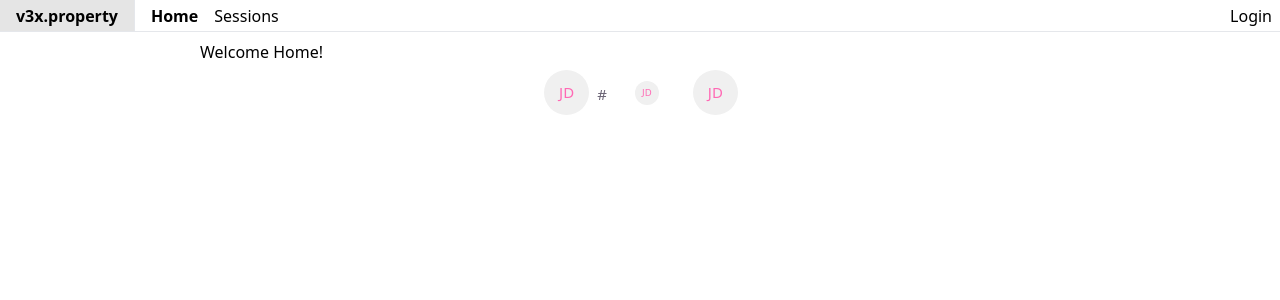
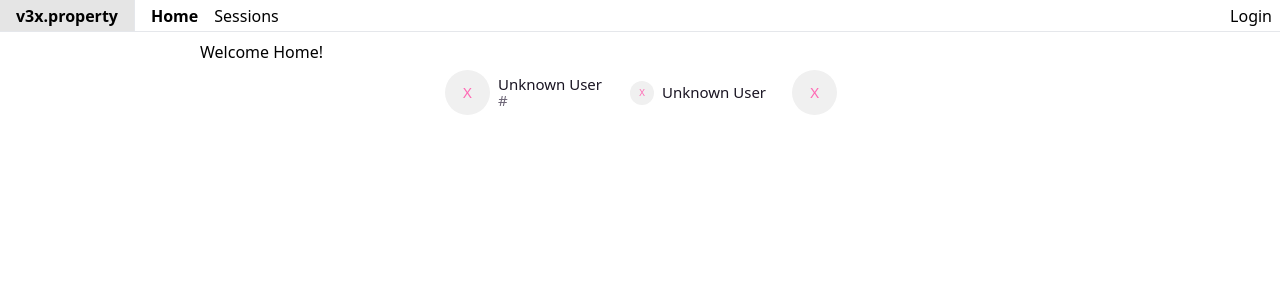
Before and after one commit to v3xlabs/v3x-property, a React (Vite) app in the folder web/: page / in a window 1280 px wide. Shown: the top 300 px of the page. Built offline with nearby package versions, Linux system fonts and the light colour scheme.

Commit message:
Introduce user profile entry by id

```diff
--- /dev/null
+++ b/web/src/api/user.ts
@@ -0,0 +1,33 @@
+import { useHttp } from './core';
+
+export type ApiUserByIdResponse = {
+    id: number;
+    oauth_sub: string;
+    name: string;
+    picture: string;
+    // oauth_data: {
+    //     sub: string;
+    //     name: string;
+    //     given_name: string;
+    //     family_name: string;
+    //     middle_name: null;
+    //     nickname: null;
+    //     preferred_username: null;
+    //     profile: null;
+    //     picture: string;
+    //     website: null;
+    //     email: string;
+    //     email_verified: boolean;
+    //     gender: null;
+    //     birthdate: null;
+    //     zoneinfo: null;
+    //     locale: null;
+    //     phone_number: null;
+    //     phone_number_verified: boolean;
+    //     address: null;
+    //     updated_at: null;
+    // };
+};
+
+export const useApiUserById = (user_id: string) =>
+    useHttp<ApiUserByIdResponse>(`/api/user/${user_id}`);
--- a/web/src/components/UserProfile.tsx
+++ b/web/src/components/UserProfile.tsx
@@ -6,6 +6,7 @@ import { FC } from 'react';
 import { match } from 'ts-pattern';
 
 import { ApiMeResponse, useApiMe } from '../api/me';
+import { useApiUserById } from '../api/user';
 
 type Properties = {
     user_id: string;
@@ -42,7 +43,7 @@ export const AvatarHolder: FC<{
                 )}
                 delayMs={600}
             >
-                {initials || 'JD'}
+                {initials || 'X'}
             </Avatar.Fallback>
         </Avatar.Root>
     );
@@ -96,8 +97,10 @@ export const getInitials = (name?: string) => {
         .join('');
 };
 
+const UNKNOWN_USER = 'Unknown User';
+
 export const UserProfile: FC<Properties> = ({ user_id, variant }) => {
-    const { data: user } = useApiMe(); // temporarily use current user instead of target user_id
+    const { data: user } = useApiUserById(user_id);
 
     return (
         <div>
@@ -131,7 +134,7 @@ export const UserProfile: FC<Properties> = ({ user_id, variant }) => {
                                     size="compact"
                                 />
                                 <span className="Text !leading-[0.75em]">
-                                    {user?.name}
+                                    {user?.name || UNKNOWN_USER}
                                 </span>
                             </Link>
                         </HoverCard.Trigger>
@@ -151,7 +154,7 @@ export const UserProfile: FC<Properties> = ({ user_id, variant }) => {
                                 />
                                 <div className="flex flex-col gap-1 justify-center">
                                     <div className="Text !leading-[0.75em]">
-                                        {user?.name}
+                                        {user?.name || UNKNOWN_USER}
                                     </div>
                                     <div className="Text faded !leading-[0.75em]">
                                         #{user?.id}
```
Also changed, not shown: 2 other files (tests, documents, lock files or other folders).
